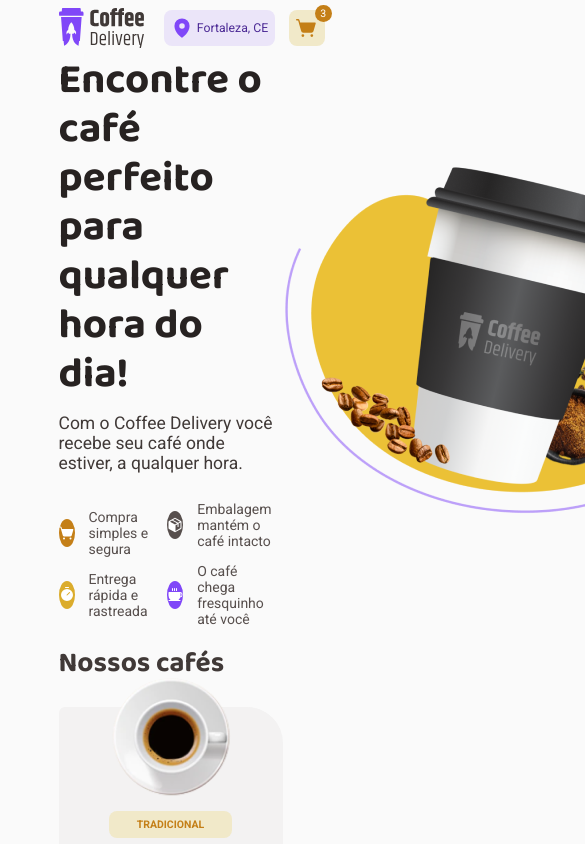
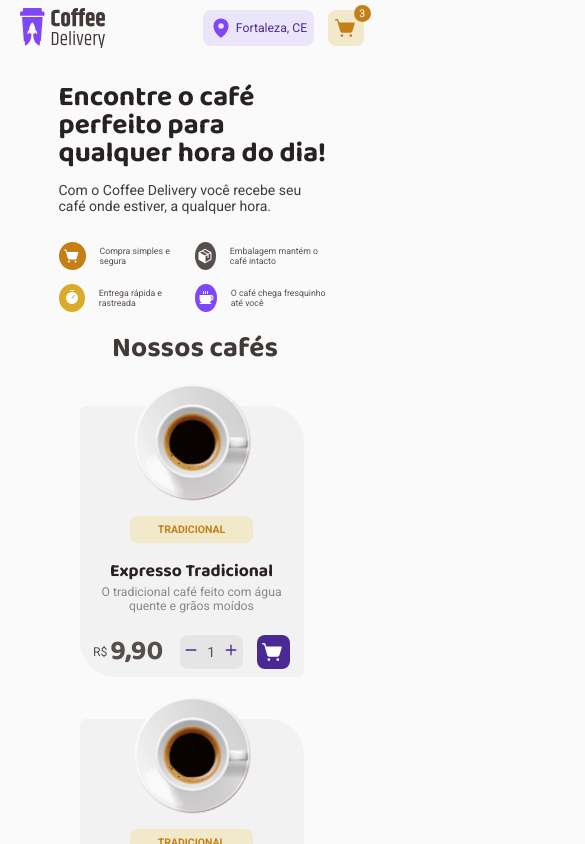
Before and after one commit to marrcelosantana/coffee-delivery, a React (Vite) app in the folder frontend/: page / in a window 390 px wide. Shown: the top 844 px of the page, 585 px wide, since content can reach past the window. Built offline with nearby package versions, Linux system fonts and the light colour scheme.

Commit message:
[Coffee-Delivery] - responsiveness on Home page

```diff
--- a/frontend/src/components/CoffeeCard/styles.ts
+++ b/frontend/src/components/CoffeeCard/styles.ts
@@ -44,6 +44,10 @@ export const CoffeeInfo = styled.div`
     font-size: 0.875rem;
     color: ${(props) => props.theme["base-label"]};
     text-align: center;
+  }
+
+  @media (max-width: 414px) {
+    margin-bottom: 0.2rem;
   }
 `;
 
--- a/frontend/src/components/Header/styles.ts
+++ b/frontend/src/components/Header/styles.ts
@@ -6,6 +6,10 @@ export const HeaderContainer = styled.header`
   align-items: center;
   justify-content: space-between;
   padding: 2% 15%;
+
+  @media (max-width: 414px) {
+    padding: 2% 5%;
+  }
 `;
 
 export const HeaderContent = styled.div`
--- a/frontend/src/components/Intro/index.tsx
+++ b/frontend/src/components/Intro/index.tsx
@@ -53,7 +53,7 @@ export function Intro() {
           </div>
         </ItemsContainer>
       </IntroInfo>
-      <img src={introImg} alt="" />
+      <img src={introImg} alt="" className="introImg" />
     </IntroContainer>
   );
 }
--- a/frontend/src/components/Intro/styles.ts
+++ b/frontend/src/components/Intro/styles.ts
@@ -5,6 +5,13 @@ export const IntroContainer = styled.div`
   align-items: center;
   justify-content: space-between;
   width: 100%;
+
+  @media (max-width: 414px) {
+    margin-top: 2rem;
+    .introImg {
+      display: none;
+    }
+  }
 `;
 
 export const IntroInfo = styled.div`
@@ -24,6 +31,17 @@ export const IntroInfo = styled.div`
     color: ${(props) => props.theme["base-subtitle"]};
     margin-bottom: 2rem;
   }
+
+  @media (max-width: 414px) {
+    h1 {
+      font-size: 2rem;
+      line-height: 2rem;
+    }
+
+    p {
+      font-size: 1rem;
+    }
+  }
 `;
 
 export const ItemsContainer = styled.div`
@@ -37,9 +55,13 @@ export const ItemsContainer = styled.div`
     display: flex;
     align-items: flex-start;
     flex-direction: column;
+    font-size: 0.875rem;
+    width: 50%;
     gap: 1rem;
-    font-size: 14px;
-    width: 50%;
+
+    @media (max-width: 414px) {
+      font-size: 0.625rem;
+    }
   }
 `;
 
--- a/frontend/src/pages/Home/styles.ts
+++ b/frontend/src/pages/Home/styles.ts
@@ -23,4 +23,15 @@ export const ListCardContainer = styled.div`
     grid-template-columns: repeat(auto-fit, minmax(200px, 1fr));
     gap: 3rem;
   }
+
+  @media (max-width: 414px) {
+    h1 {
+      text-align: center;
+      margin-bottom: 1rem;
+    }
+
+    .list {
+      margin-left: 1.5rem;
+    }
+  }
 `;
```
